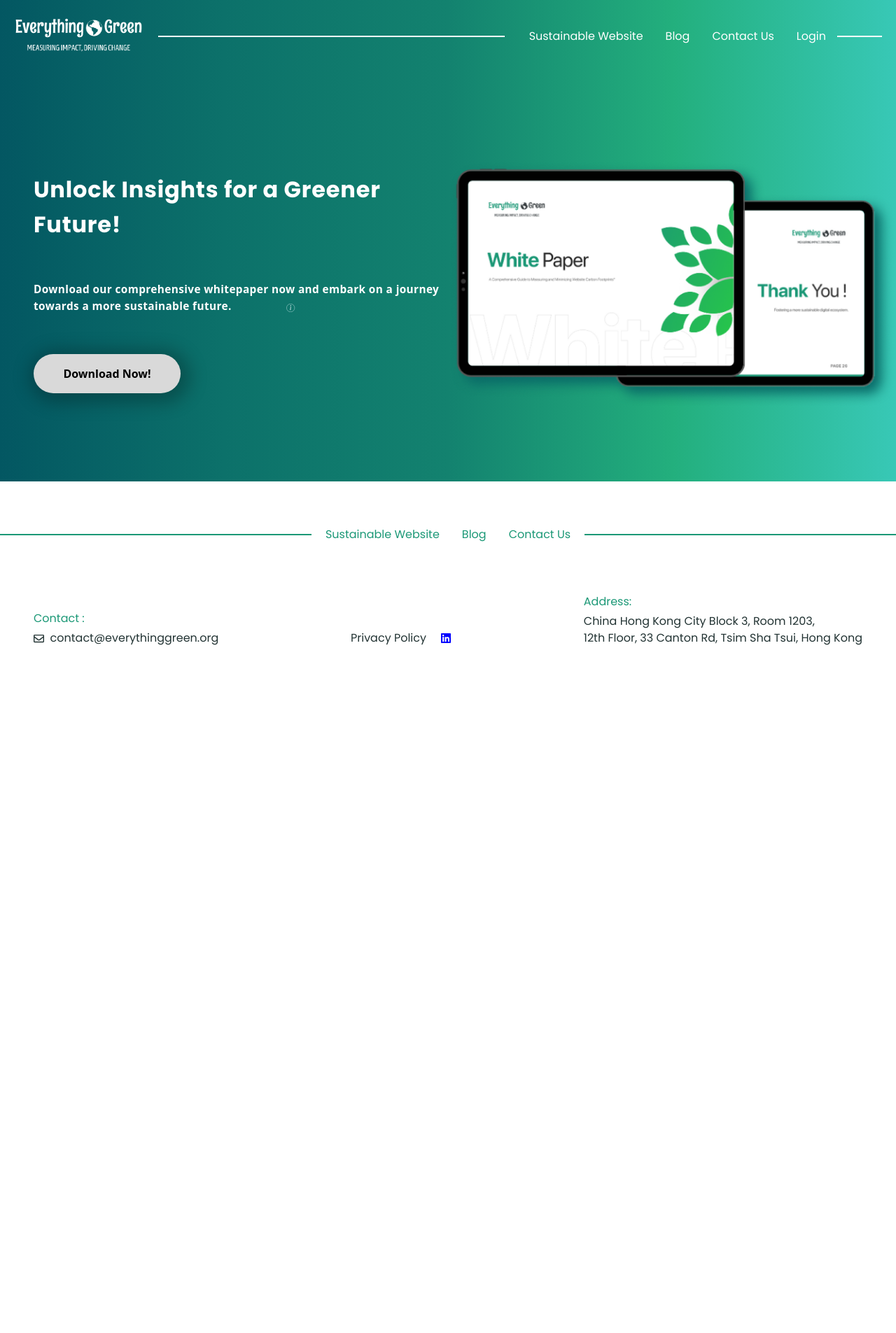
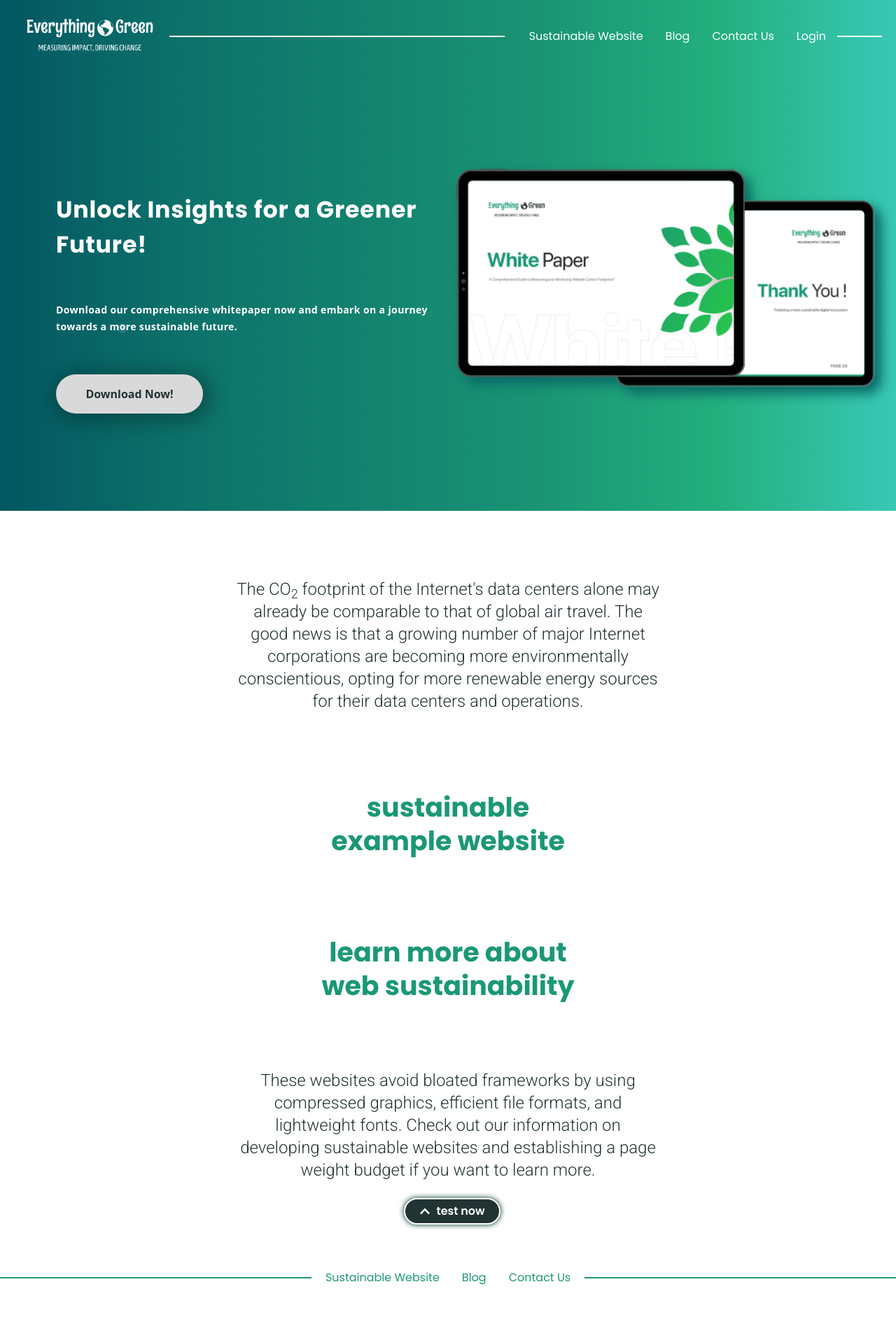
Before and after one commit to Rashedin-063/Everything-Green-Home-Page, a React (Vite) app: page / in a window 1280 px wide. Shown: the top 1905 px of the page at 70% size. Before the commit the page ends 972 px from the top, so only its background shows below. Built offline with nearby package versions, Linux system fonts and the light colour scheme.

Commit message:
FirstText, SectionTitle, SecondText added

```diff
--- a/src/App.jsx
+++ b/src/App.jsx
@@ -1,12 +1,14 @@
 import Banner from "./components/Banner";
 import Footer from "./components/Footer";
 import Navbar from "./components/Navbar";
+import Home from './Home';
 
 const App = () => {
   return (
-    <div className='max-w-7xl mx-auto font-poppins bg-white'>
+    <div className=' mx-auto font-poppins bg-white'>
       <Navbar />
       <Banner />
+      <Home/>
      <Footer/>
     </div>
   );
--- a/src/Home.jsx
+++ b/src/Home.jsx
@@ -1,9 +1,28 @@
-
+import Card from "./components/Card";
+import FirstText from "./components/FirstText";
+import SecondText from "./components/SecondText";
+import SectionTitle from "./components/SectionTitle";
 
 const Home = () => {
+
+const TitleOne = (
+  <span>
+    Sustainable <br /> Example Website
+  </span>
+);
+const TitleTwo = (
+  <span>
+    Learn More About <br /> Web Sustainability
+  </span>
+);
+
   return (
-    <div className='text-center text-red-500'>
-      <h1 className="text-red-600500">Home</h1>
+    <div className='max-w-2xl mx-auto'>
+      <FirstText />
+      <SectionTitle title={TitleOne} />
+
+      <SectionTitle title={TitleTwo} />
+      <SecondText/>
     </div>
   );
 }
--- a/src/components/Banner.jsx
+++ b/src/components/Banner.jsx
@@ -15,16 +15,17 @@ const Banner = () => {
 
 
   return (
-    <div className='h-[600px] bg-custom-gradient py-8 flex flex-col-reverse lg:flex-row'>
+    <div className='h-[642px] bg-custom-gradient py-8 flex flex-col-reverse lg:flex-row'>
       {/* text part */}
-      <div className='h-1/2 md:h-1/4 lg:h-full lg:w-1/2 lg:gap-8 text-white flex flex-col justify-center px-2 md:pl-12 md:pt-24 lg:-mt-[70px] xl:-mt-8 space-y-6 md:space-y-6 text-center md:text-start'>
-        <h1 className='text-4xl lg:text-[2.7vw] xl:text-[2.5vw] font-bold lg:tracking-wide lg:leading-10 xl:leading-[50px] '>
+
+      <div className='h-1/2 md:h-1/4 lg:h-full lg:w-1/2 lg:gap-8 text-white flex flex-col justify-center px-2 md:pl-12 lg:pl-16 xl:pl-20 md:pt-20 lg:-mt-[70px] xl:-mt-4 space-y-6 md:space-y-6 text-center md:text-start'>
+        <h1 className='text-4xl lg:text-[2.6vw]  font-bold lg:tracking-wide lg:leading-10 xl:leading-[50px] '>
           Unlock Insights for a Greener Future!
         </h1>
-        <p className=' font-sans text-sm md:text-base  lg:text-[1.6vw]  xl:text-[1.2vw] tracking-wide font-semibold flex relative'>
+        <p className=' font-sans text-sm md:text-base  lg:text-[1.4vw]  xl:text-[1.1vw] tracking-wide font-semibold flex relative'>
           Download our comprehensive whitepaper now and embark on a journey
           towards a more sustainable future.{' '}
-          <span className='absolute bottom-1 -right-1 md:right-[530px] lg:-right-2 xl:right-[210px] xxl:right-48 cursor-pointer'>
+          <span className='absolute bottom-1 -right-1 md:right-[530px] lg:right-[135px] xl:right-[450px] xxl:right-[490px] cursor-pointer'>
             <CustomTooltip
               title={TooltipText}
               arrow
@@ -53,7 +54,7 @@ const Banner = () => {
             </CustomTooltip>
           </span>
         </p>
-        <button className='bg-[#d9d9d9] text-black w-[210px] rounded-full py-4 px-8 shadow-custom hover:bg-transparent font-bold font-sans mx-auto lg:mx-0'>
+        <button className='bg-[#d9d9d9] text- w-[210px] rounded-full py-4 px-8 shadow-custom text-fontColor hover:bg-transparent hover:transition hover:duration-100 font-bold font-sans mx-auto lg:mx-0'>
           Download Now!
         </button>
       </div>
--- /dev/null
+++ b/src/components/Card.jsx
@@ -0,0 +1,61 @@
+const Card = () => {
+  return (
+    <div className='grid grid-cols-1 md:grid-cols-2  gap-12 mt-12 max-w-4xl w-1/2 md:w-full mx-auto  text-center font-roboto'>
+      {/* first card */}
+      <div className=''>
+        <img
+          className='w-[90%] h-[150px] drop-shadow-lg border-r-[1px] border-l-[1px] border-black border-opacity-25'
+          src='https://everythinggreen.org/assets/google-0effc151.png'
+          alt='Google Cover Photo'
+        />
+        <div className='mt-6 text-secondaryColor '>
+          <h1 className='text-lg font-bold'>Google</h1>
+          <p>0.26gm/per visit</p>
+        </div>
+      </div>
+
+      {/* second card */}
+      <div className=''>
+        <img
+          className='w-[90%] h-[150px] drop-shadow-lg border-r-[1px] border-l-[1px] border-black border-opacity-25'
+          src='https://everythinggreen.org/assets/facebook-cdaf40bf.png'
+          alt='Facebook Cover Photo'
+        />
+
+        <div className='mt-6 text-secondaryColor '>
+          <h1 className='text-lg font-bold'>Facebook</h1>
+          <p>0.21gm/per visit</p>
+        </div>
+      </div>
+
+      {/* third card */}
+      <div className=''>
+        <img
+          className='w-[90%] h-[150px] drop-shadow-lg border-r-[1px] border-l-[1px] border-black border-opacity-25'
+          src='https://everythinggreen.org/assets/alphabet-2dd8e6ce.png'
+          alt='Alphabet Cover Photo'
+        />
+
+        <div className='mt-6 text-secondaryColor '>
+          <h1 className='text-lg font-bold'>Alphabet</h1>
+          <p>0.094gm/per visit</p>
+        </div>
+      </div>
+
+      {/* fourth card */}
+      <div className=''>
+        <img
+          className='w-[90%] h-[150px] drop-shadow-lg border-r-[1px] border-l-[1px] border-black border-opacity-25'
+          src='https://everythinggreen.org/assets/red-inc-e83de883.png'
+          alt='Red-Inc Cover Photo'
+        />
+
+        <div className='mt-6 text-secondaryColor '>
+          <h1 className='text-lg font-bold'>Red-Inc</h1>
+          <p>0.230gm/per visit</p>
+        </div>
+      </div>
+    </div>
+  );
+};
+export default Card;
--- a/src/components/CustomTooltip.jsx
+++ b/src/components/CustomTooltip.jsx
@@ -5,8 +5,8 @@ const CustomTooltip = styled(({ className, ...props }) => (
   <Tooltip {...props} classes={{ popper: className }} />
 ))({
   [`& .MuiTooltip-tooltip`]: {
-    backgroundColor: '#dddddd',
-    color: '#666666',
+    backgroundColor: '#eeeeee',
+    color: '#333333',
     padding: '1.5rem 1rem',
     letterSpacing: '1.2px',
     lineHight: '150%',
--- /dev/null
+++ b/src/components/FirstText.jsx
@@ -0,0 +1,15 @@
+
+const FirstText = () => {
+  return (
+    <>
+      <h1 className="font-roboto mt-24 text-xl lg:text-2xl text-fontColor font-light leading-[150%] text-center px-8">
+        The CO<sub>2</sub> footprint of the Internet's data centers alone may
+        already be comparable to that of global air travel. The good news is
+        that a growing number of major Internet corporations are becoming more
+        environmentally conscientious, opting for more renewable energy sources
+        for their data centers and operations.
+      </h1>
+    </>
+  );
+}
+export default FirstText
--- a/src/components/Footer.jsx
+++ b/src/components/Footer.jsx
@@ -39,14 +39,16 @@ const Footer = () => {
       </div>
 
       {/* second part */}
-      <div className='flex flex-col lg:flex-row items-center lg:items-end  lg:justify-between pt-4 lg:pt-8 pb-12 text-[#233] px-12 space-y-6 text-sm md:text-base '>
+      <div className='flex flex-col lg:flex-row items-center lg:items-end  lg:justify-between pt-4 lg:pt-6 pb-12 text-fontColor px-12 space-y-6 text-sm md:text-base '>
         {/* contact */}
         <div>
           <p className='text-primary-green mb-1'>Contact :</p>
           <span className='flex items-center'>
             <FaRegEnvelope size={15} />
             <span className='cursor-pointer hover:underline'>
-              &nbsp;&nbsp;contact@everythinggreen.org
+              <a href='mailto@contact@everythinggreen.org'>
+                &nbsp;&nbsp;contact@everythinggreen.org
+              </a>
             </span>
           </span>
         </div>
@@ -66,6 +68,7 @@ const Footer = () => {
           </div>
         </div>
 
+        {/* address */}
         <div className='text-center lg:text-start'>
           <p className='text-primary-green mb-1'>Address:</p>
           <p>China Hong Kong City Block 3, Room 1203,</p>
--- a/src/components/Navbar.jsx
+++ b/src/components/Navbar.jsx
@@ -21,7 +21,7 @@ const Navbar = () => {
             <img
               src={logoWhite}
               alt='Everything Green'
-              className='h-14 hidden lg:block'
+              className='h-14 hidden lg:block ml-4'
             />
           </a>
 
--- /dev/null
+++ b/src/components/SecondText.jsx
@@ -0,0 +1,23 @@
+import { FaChevronUp } from "react-icons/fa";
+
+const SecondText = () => {
+  return (
+    <div className="flex flex-col items-center">
+      <h1 className='font-roboto mt-24 text-xl lg:text-2xl text-fontColor font-light leading-[150%] text-center px-8'>
+        These websites avoid bloated frameworks by using compressed graphics,
+        efficient file formats, and lightweight fonts. Check out our information
+        on developing sustainable websites and establishing a page weight budget
+        if you want to learn more.
+      </h1>
+      <button
+        className='bg-[#223333] border-[2px] border-white ml-3 button-content mt-6 rounded-full px-5 py-[5px] text-white hover:bg-primary-green hover:border-black hover:transition hover:duration-300 shadow-button flex items-center'
+        type='button'
+      >
+        <FaChevronUp />
+        <span className='ml-2 font-semibold text-base'>test now</span>
+      </button>
+    </div>
+  );
+}
+
+export default SecondText
--- /dev/null
+++ b/src/components/SectionTitle.jsx
@@ -0,0 +1,9 @@
+
+const SectionTitle = ({title}) => {
+  return (
+    <div className="mt-28 text-center text-[33px] lg:text-[38px] text-primary-green font-bold lowercase leading-tight">
+{title}
+    </div>
+  )
+}
+export default SectionTitle
--- a/src/index.css
+++ b/src/index.css
@@ -1,4 +1,8 @@
+/* font poppins and space mono */
 @import url('https://fonts.googleapis.com/css2?family=Poppins:ital,wght@0,100;0,200;0,300;0,400;0,500;0,600;0,700;0,800;0,900;1,100;1,200;1,300;1,400;1,500;1,600;1,700;1,800;1,900&family=Space+Mono:ital,wght@0,400;0,700;1,400;1,700&display=swap');
+
+/* font roboto */
+@import url('https://fonts.googleapis.com/css2?family=Roboto:ital,wght@0,100;0,300;0,400;0,500;0,700;0,900;1,100;1,300;1,400;1,500;1,700;1,900&display=swap');
 
 @tailwind base;
 @tailwind components;
--- a/tailwind.config.js
+++ b/tailwind.config.js
@@ -6,24 +6,28 @@ module.exports = {
       fontFamily: {
         poppins: "'Poppins', sans-serif",
         monospace: "'Space Mono', monospace;",
+        roboto: " 'Roboto', sans-serif",
       },
       backgroundImage: {
         'custom-gradient':
-          'linear-gradient(to right, #035762,  #0C716A, #13826F,  #23AF7D, #38C8B6)',
+          'linear-gradient(to right, #035762,  #0C716A, #13826F, #199474,  #23AF7D, #38C8B6)',
       },
       colors: {
         'primary-green': '#1b9876',
         hoverColor: '#a3c2c2',
+        fontColor: '#233',
+        secondaryColor: '#045863',
       },
       boxShadow: {
         custom: '4px 4px 24px 10px rgba(0, 0, 0, 0.25)',
+        button: '0 0 7px 1px #23564a',
       },
       screens: {
         sm: '500px',
         md: '680px',
         lg: '1024px',
         xl: '1280px',
-        xxl: '1500px'
+        xxl: '1500px',
       },
     },
   },
```
